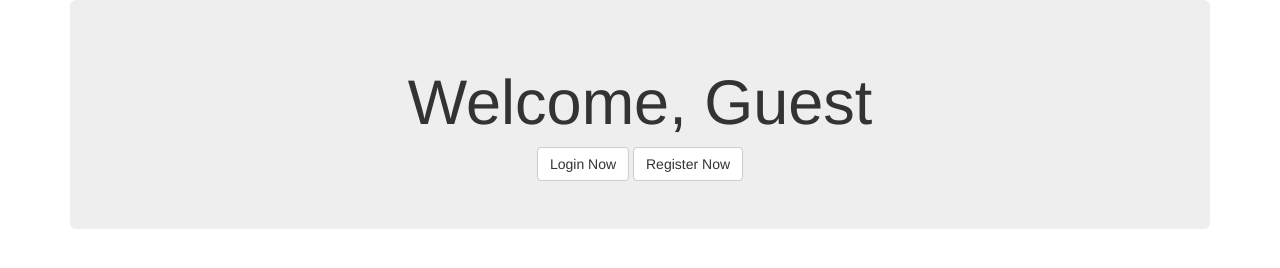
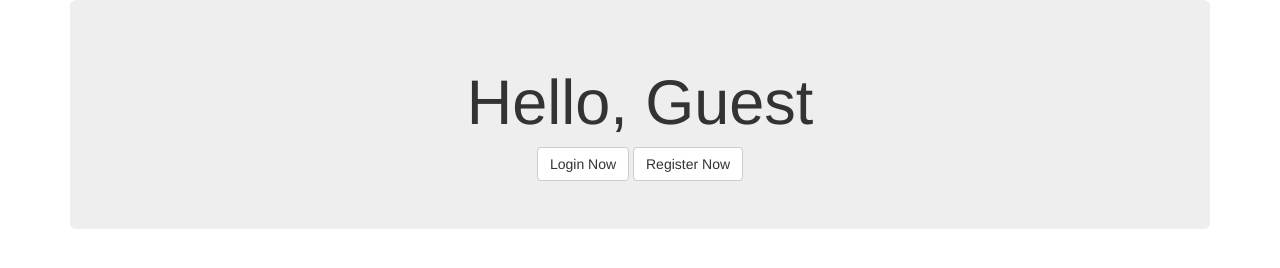
Before and after one commit to codingdemo99/login-frontend, a website: page public/index.html in a window 1280 px wide. Drawn offline with nearby package versions, Linux system fonts and the light colour scheme; some packages are replaced by stand-ins of ours.

Commit message:
change welcome message to hello

```diff
--- a/public/views/home.html
+++ b/public/views/home.html
@@ -7,7 +7,7 @@
     </div>
 
     <div ng-if="!isLogin">
-        <h1>Welcome, Guest</h1>
+        <h1>Hello, Guest</h1>
         <button class="btn btn-default" ui-sref="login">Login Now</button>
         <button class="btn btn-default" ui-sref="register">Register Now</button>
     </div>
```
